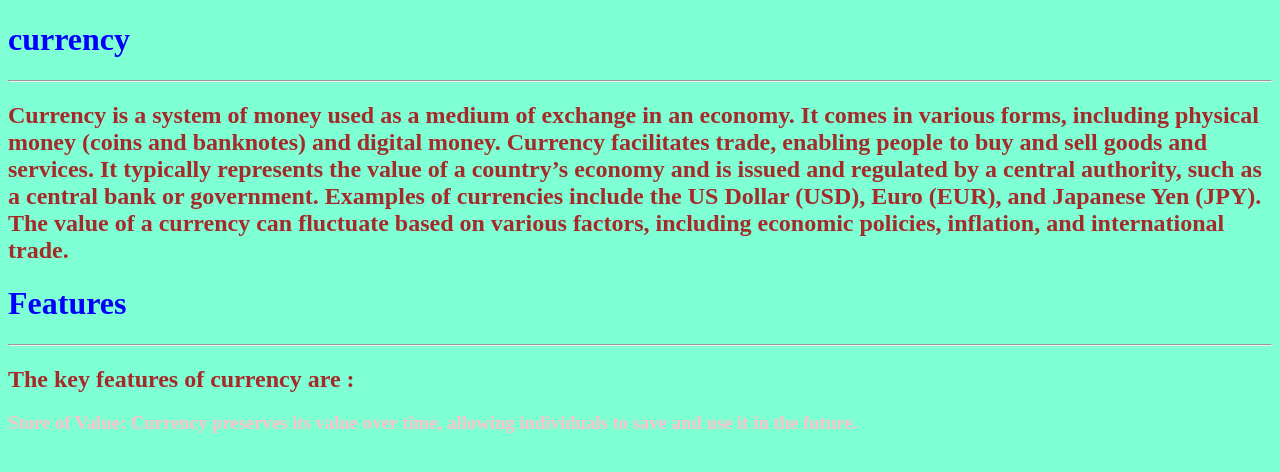
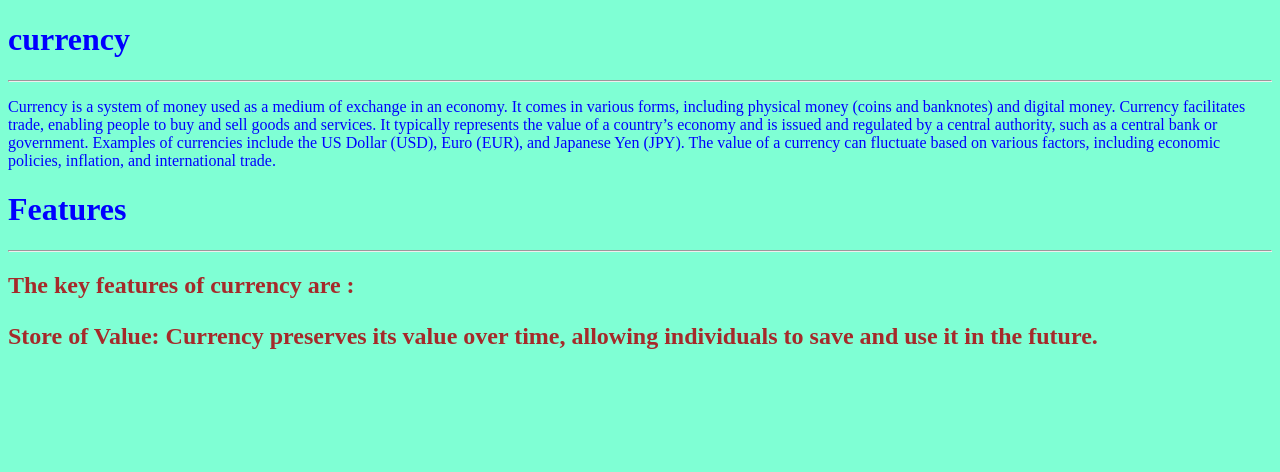
Before and after one commit to njjaiswal9/currency, a plain HTML site: page index.html in a window 1280 px wide. Drawn offline with Linux system fonts and the light colour scheme.

Commit message:
Update index.html

```diff
--- a/index.html
+++ b/index.html
@@ -9,13 +9,13 @@
 <body>
 <h1>currency</h1>
 <hr>
-<h2>Currency is a system of money used as a medium of exchange in an economy. It comes in various forms, including physical money (coins and banknotes) and digital money. Currency facilitates trade, enabling people to buy and sell goods and services. It typically represents the value of a country’s economy and is issued and regulated by a central authority, such as a central bank or government. Examples of currencies include the US Dollar (USD), Euro (EUR), and Japanese Yen (JPY). The value of a currency can fluctuate based on various factors, including economic policies, inflation, and international trade.</h2>
+<p>Currency is a system of money used as a medium of exchange in an economy. It comes in various forms, including physical money (coins and banknotes) and digital money. Currency facilitates trade, enabling people to buy and sell goods and services. It typically represents the value of a country’s economy and is issued and regulated by a central authority, such as a central bank or government. Examples of currencies include the US Dollar (USD), Euro (EUR), and Japanese Yen (JPY). The value of a currency can fluctuate based on various factors, including economic policies, inflation, and international trade.</p>
     <h1>Features</h1>
     <hr>
     <h2>The key features of currency are :
-        <h3>Store of Value: Currency preserves its value over time, allowing individuals to save and use it in the future.
+        <p>Store of Value: Currency preserves its value over time, allowing individuals to save and use it in the future.
 
-        </h3>
+        </p>
 
     </h2>
 </body>
```
